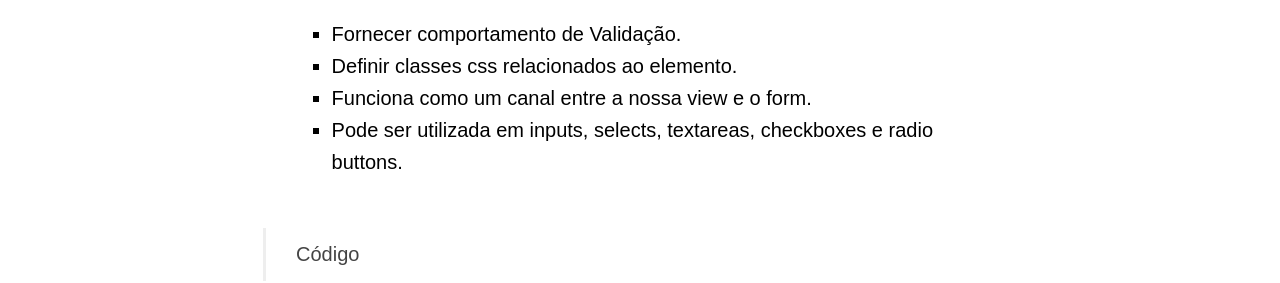
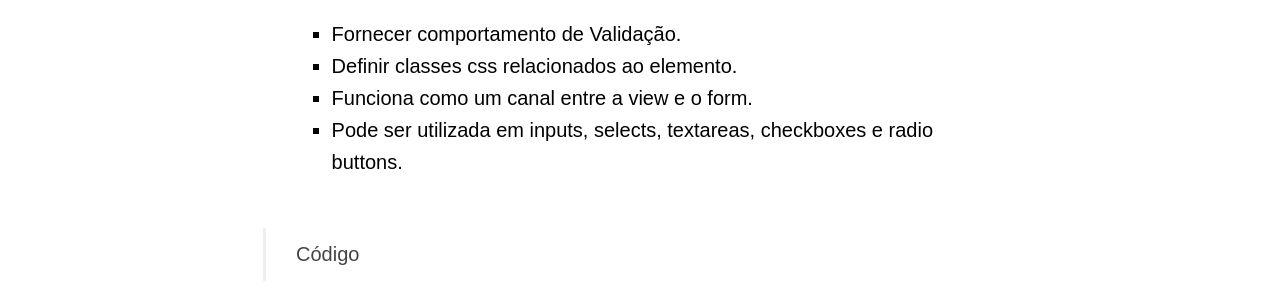
Before and after one commit to fabriciomrkonell/fabriciomrkonell, a Jekyll site: the page built from _posts/2014-02-04-angularjs-ng-model.markdown, in a window 1280 px wide. Shown: the part 958-1241 px from the top of the page. Built offline with Jekyll 4.4.1, drawn with Linux system fonts in a browser that asks for light colours; nearby versions of some CDN libraries; some web fonts are replaced; Markdown is read by kramdown in place of the engine named in the settings; comment, search, counter and statistics services are not loaded.

Commit message:
Update 2014-02-04-angularjs-ng-model.markdown

```diff
--- a/_posts/2014-02-04-angularjs-ng-model.markdown
+++ b/_posts/2014-02-04-angularjs-ng-model.markdown
@@ -19,7 +19,7 @@ Esse recurso é chamado de 'two-ways binding' que é mais um dos recursos 'magn
 <h3>Função</h3>
 * Fornecer comportamento de Validação.
 * Definir classes css relacionados ao elemento.
-* Funciona como um canal entre a nossa view e o form.
+* Funciona como um canal entre a view e o form.
 * Pode ser utilizada em inputs, selects, textareas, checkboxes e radio buttons.
 
 
```
